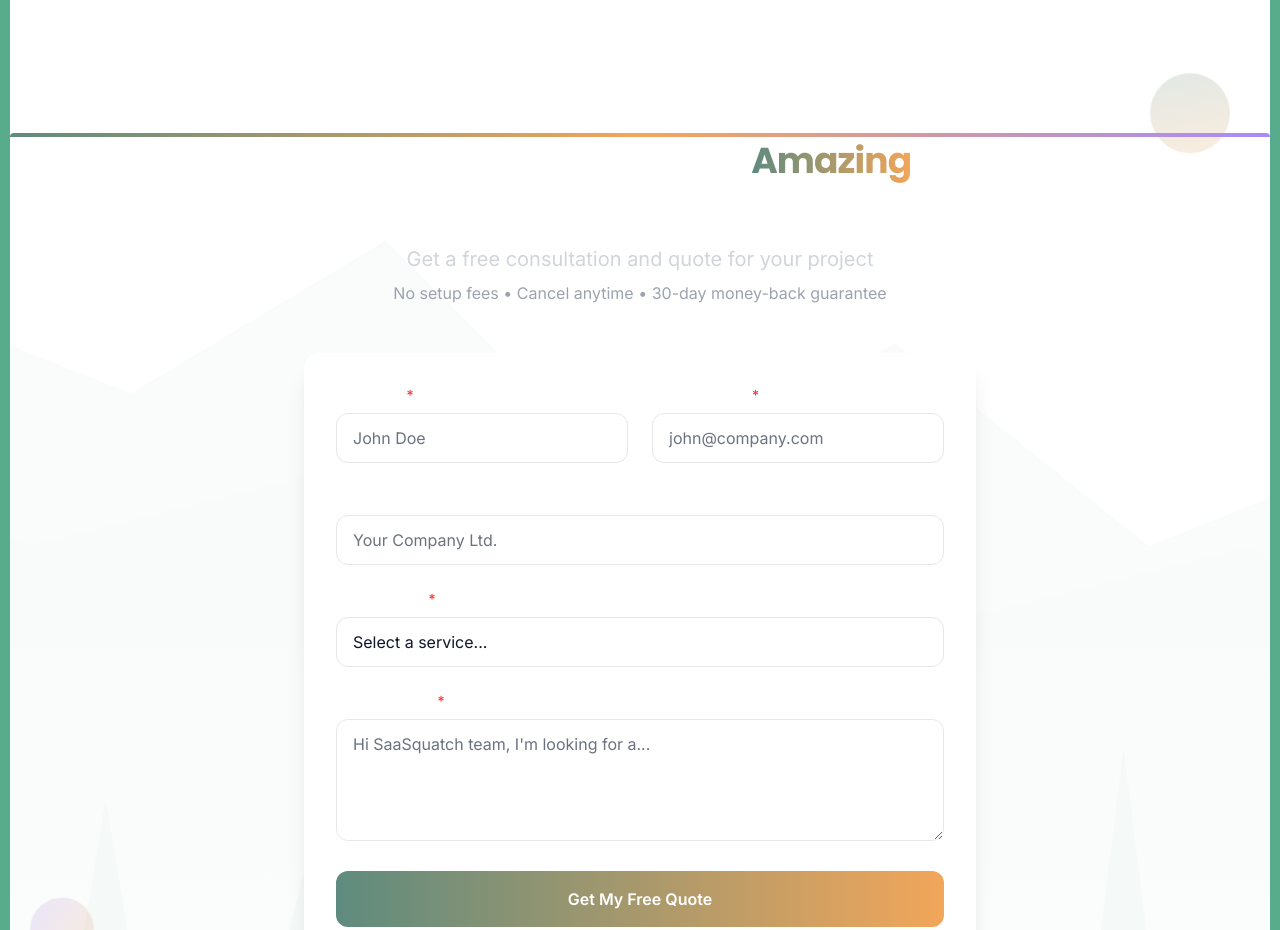
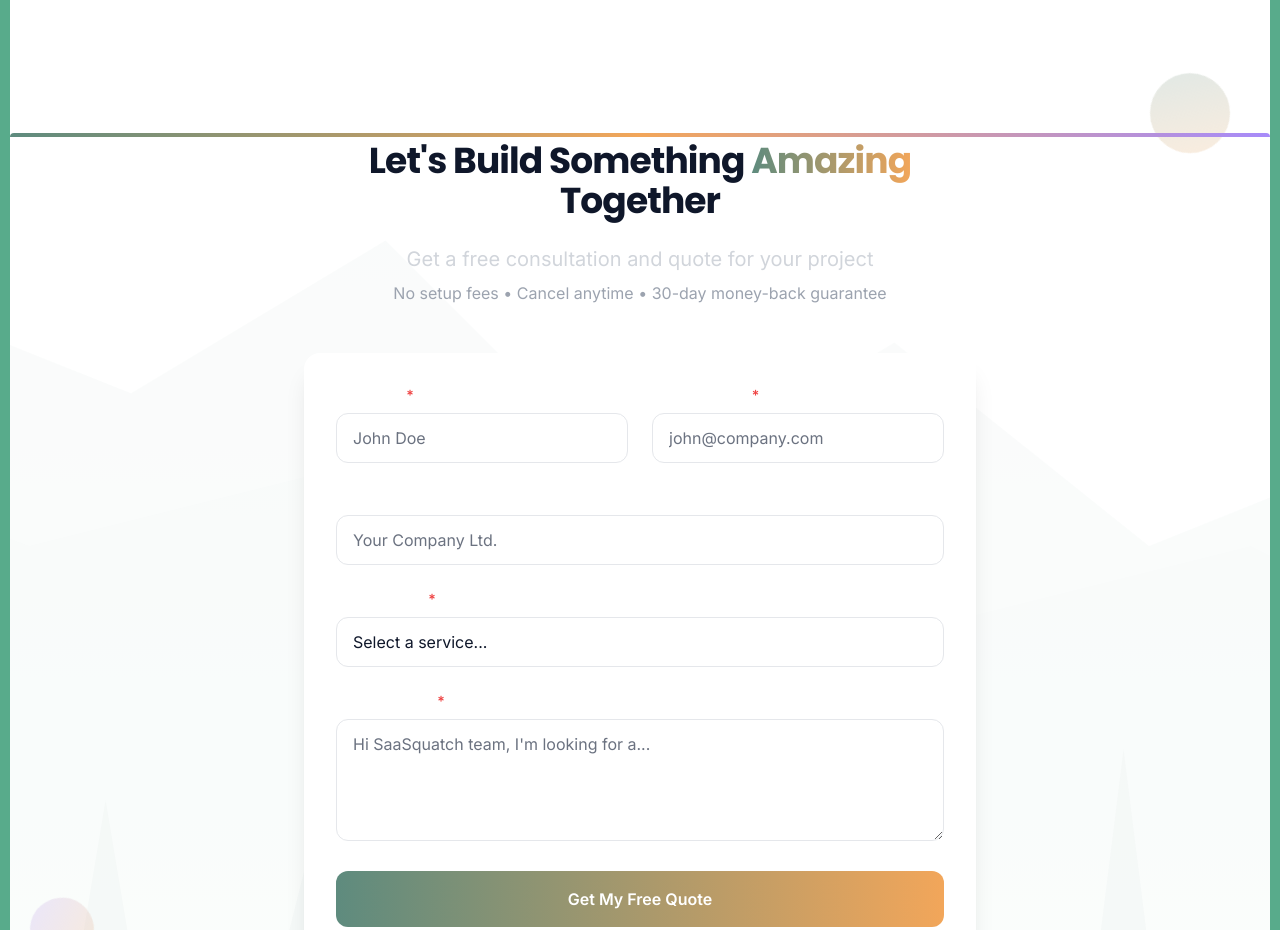
Before and after one commit to MidknightZERO/saasquatch-home, a Next.js app: page / in a window 1280 px wide. Shown: the part 5440-6370 px from the top of the page. Built offline with nearby package versions, Linux system fonts and the light colour scheme.

Commit message:
ContactForm: force black heading text with hex color to override parent

```diff
--- a/src/components/ContactForm.tsx
+++ b/src/components/ContactForm.tsx
@@ -78,10 +78,10 @@ export default function ContactForm() {
             transition={{ duration: 0.6 }}
             className="text-center mb-12"
           >
-            <h2 className="text-3xl md:text-4xl font-heading font-bold mb-4 text-dark inline-block bg-white px-4 py-2 rounded-xl">
-              <span className="text-dark">Let's Build Something </span>
+            <h2 className="text-3xl md:text-4xl font-heading font-bold mb-4 text-[#0F172A] inline-block bg-white px-4 py-2 rounded-xl">
+              <span className="text-[#0F172A]">Let's Build Something </span>
               <span className="gradient-text">Amazing</span>
-              <span className="text-dark"> Together</span>
+              <span className="text-[#0F172A]"> Together</span>
             </h2>
             <p className="text-xl text-gray-300 mb-2">
               Get a free consultation and quote for your project
```
